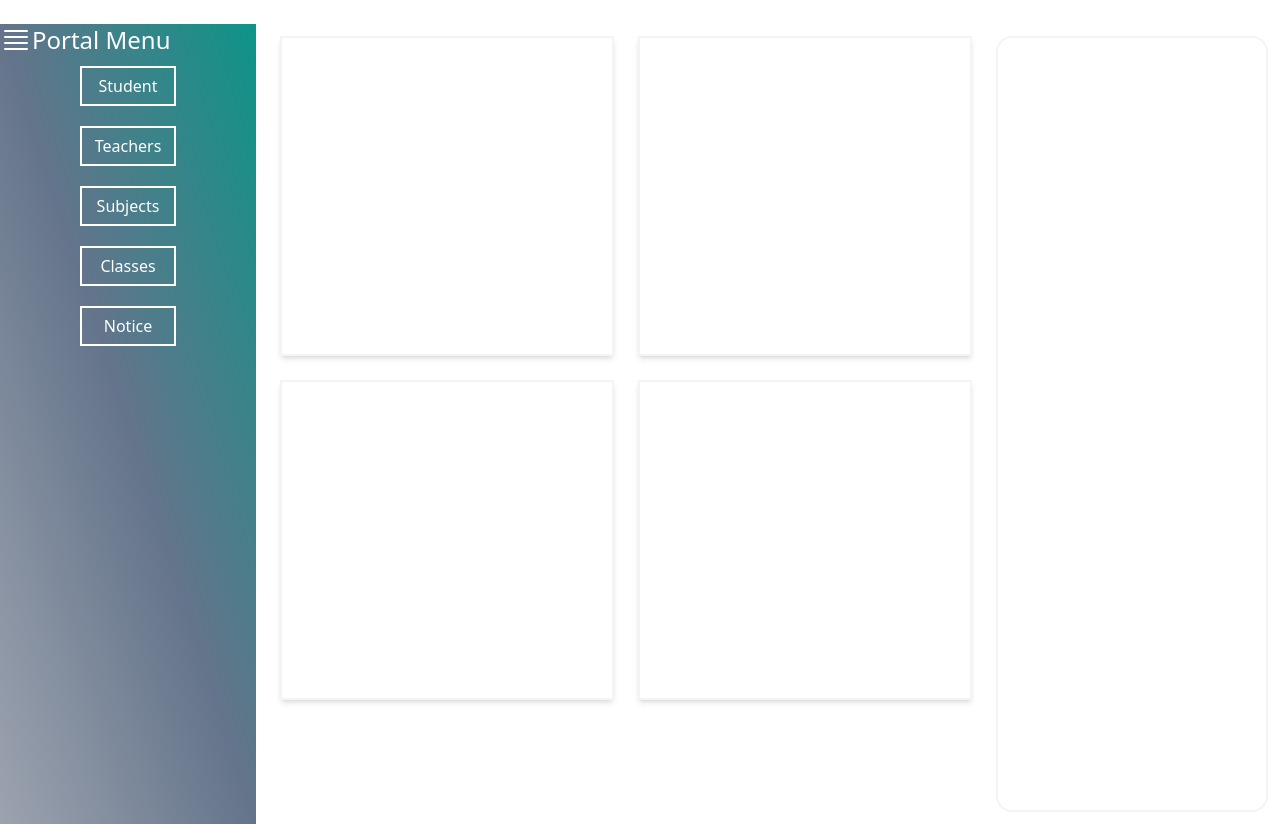
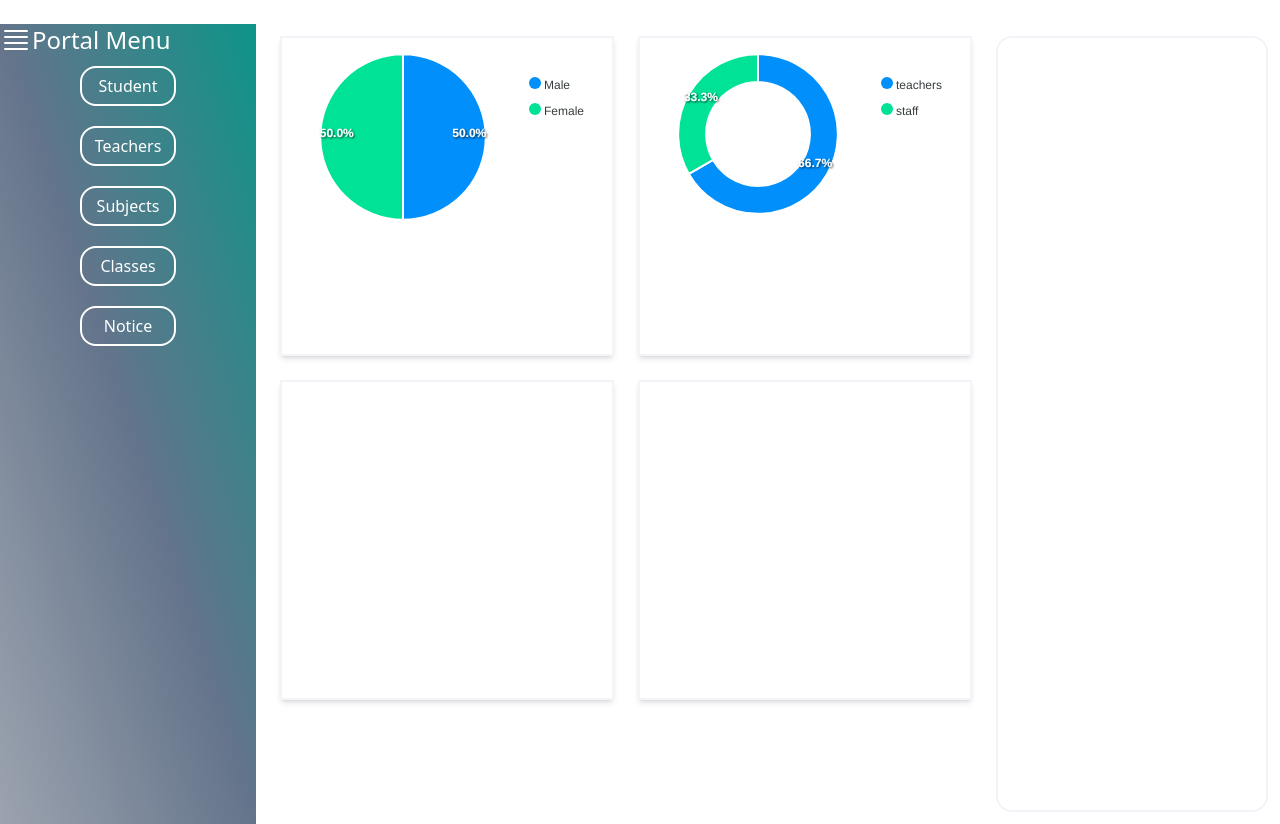
Before and after one commit to CampusVista/campusvista, a Django app: page /dashboard/ in a window 1280 px wide. Shown: the part 82-906 px from the top of the page. Run offline with Django 3.2, Linux system fonts and the light colour scheme; a user stored in the database is signed in; data comes from the database, SQL or seed files in the repository; both versions use the stored data as it was after the commit; style sheets or scripts are compiled from the project's sources; some libraries are stand-ins or nearby versions.

Commit message:
dashboard page_2023_03_14

```diff
--- a/acct/templates/base.html
+++ b/acct/templates/base.html
@@ -9,6 +9,7 @@
         <meta name="viewport" content="width=device-width, initial-scale=1">
         {% tailwind_preload_css %}
         {% tailwind_css %}
+        <script src="https://cdn.jsdelivr.net/npm/apexcharts"></script>
     </head>
     <body>
         {% include 'header.html' %}
--- a/acct/views.py
+++ b/acct/views.py
@@ -4,7 +4,9 @@ from django.shortcuts import render, redirect, HttpResponseRedirect, get_object_
 from django.contrib.auth import authenticate, login, logout, update_session_auth_hash
 from django.contrib.auth.decorators import login_required
 from django.contrib import messages
-from .models import acct_attribute, User
+from .models import acct_attribute, User, Student, ClassName, Staff
+
+from django.http import JsonResponse
 
 
 @login_required
@@ -13,7 +15,21 @@ def welcome(request):
 
 @login_required
 def dashboard(request):
-    return render(request, 'account/dashboard.html')
+    #displays male and female students in template chart
+    students = Student.objects.all()
+    male_count = students.filter(rootid__gender='Male').count()
+    female_count = students.filter(rootid__gender='Female').count()
+    staff = Staff.objects.all()
+    teachers_count = staff.filter(position="Teacher").count()
+    staff_count = staff.filter(rootid__classification="Staff", position='Administrator').count()
+
+    context = {
+        'male_count': male_count,
+        'female_count': female_count,
+        'teachers': teachers_count,
+        'staff':staff_count,
+    }
+    return render(request, 'account/dashboard.html', context)
 
 @login_required
 def acc_attributes(request):
--- a/campusvista/settings.py
+++ b/campusvista/settings.py
@@ -158,5 +158,5 @@ INTERNAL_IPS = [
     "127.0.0.1",
 ]
 
-# NPM_BIN_PATH = r"C:\Program Files\nodejs\npm.cmd"
-NPM_BIN_PATH = "/usr/local/bin/npm"
+NPM_BIN_PATH = r"C:\Program Files\nodejs\npm.cmd"
+#NPM_BIN_PATH = "/usr/local/bin/npm"
--- a/templates/account/base.html
+++ b/templates/account/base.html
@@ -7,6 +7,7 @@
         <title></title>
         <meta name="description" content="">
         <meta name="viewport" content="width=device-width, initial-scale=1">
+
         {% tailwind_preload_css %}
         {% tailwind_css %}
     </head>
--- a/templates/account/dashboard.html
+++ b/templates/account/dashboard.html
@@ -15,28 +15,23 @@
         </a>
          <nav>
             <a class="block py-2.5 px-20">
-            <button class="px-3 border-white border-2 w-24 h-10 hover:bg-black text-white">Student </button>
-            </a>
-            <a class="block py-2.5 px-20">
-                <button class="px-3 border-white border-2 w-24 h-10 hover:bg-black text-white"> Teachers </button>
-            </a>
-            <a class="block py-2.5 px-20">
-                <button class="px-3 border-white border-2 w-24 h-10 hover:bg-black text-white">Subjects </button>
-            </a>
-            <a class="block py-2.5 px-20">
-                <button class="px-3 border-white border-2 w-24 h-10 hover:bg-black text-white"> Classes </button>
-            </a>
-            <a class="block py-2.5 px-20">
-            <button class="px-3 border-white border-2 w-24 h-10 hover:bg-black text-white">Notice </button>
-
-            </a>
+                <button class="px-3 border-white border-2 w-24 h-10 hover:bg-black text-white rounded-2xl">Student </button></a>
+                <a class="block py-2.5 px-20">
+                <button class="px-3 border-white border-2 w-24 h-10 hover:bg-black text-white rounded-2xl"> Teachers </button> </a>
+                <a class="block py-2.5 px-20">
+                <button class="px-3 border-white border-2 w-24 h-10 hover:bg-black text-white rounded-2xl">Subjects </button></a>
+                <a class="block py-2.5 px-20">
+                <button class="px-3 border-white border-2 w-24 h-10 hover:bg-black text-white rounded-2xl"> Classes </button></a>
+                <a class="block py-2.5 px-20">
+                    <button class="px-3 border-white border-2 w-24 h-10 hover:bg-black text-white rounded-2xl">Notice </button> </a>
          </nav>
     </div>
 
     <div class="w-2/3">
+
         <div class="flex">
-            <div class="flex-1 m-3 p-2 border-solid border-2 border-slate-100 h-80 shadow-md"></div>
-            <div class="flex-1 m-3 p-2 border-solid border-2 border-slate-100 shadow-md"></div>
+            <div id="chart_student" class="flex-1 m-3 p-2 border-solid border-2 border-slate-100 h-80 shadow-md items-center"></div>
+            <div id="chart_staff" class="flex-1 m-3 p-2 border-solid border-2 border-slate-100 shadow-md"></div>
         </div>
         <div class="flex">
             <div class="flex-1 m-3 p-2 border-solid border-2 border-slate-100 h-80 shadow-md"></div>
@@ -47,5 +42,32 @@
       <div class="w-80 m-3 p-2 rounded-2xl border-solid border-2 border-slate-100"></div>
 
 
+
+
 </div>
+  <script>
+    var options = {
+      chart: {
+        type: 'pie',
+      },
+      series: [{{ male_count }}, {{ female_count }}],
+      labels: ['Male', 'Female'],
+    }
+
+    var chart = new ApexCharts(document.querySelector('#chart_student'), options);
+    chart.render();
+  </script>
+
+  <script>
+    var options = {
+      chart: {
+        type: 'donut',
+      },
+      series: [{{ teachers }}, {{staff}}],
+      labels: ['teachers', 'staff'],
+    }
+
+    var chart = new ApexCharts(document.querySelector('#chart_staff'), options);
+    chart.render();
+  </script>
 {% endblock %}
```
Also changed, not shown: db.sqlite3, 3 other files.
